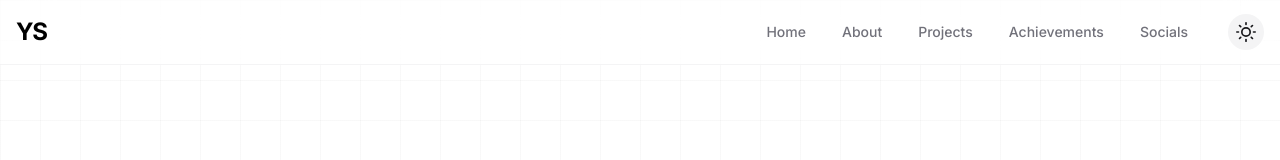
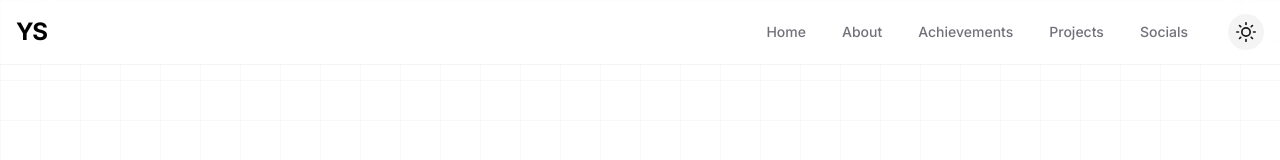
Before and after one commit to Yajush-afk/portfolio-project-yajush, a Next.js app in the folder frontend/: page / in a window 1280 px wide. Shown: the top 160 px of the page. Built offline with nearby package versions, Linux system fonts and the light colour scheme; no server answers.

Commit message:
refactor: reorder 'Projects' and 'Achievements' navigation items in Navbar.

```diff
--- a/frontend/src/components/Navbar.tsx
+++ b/frontend/src/components/Navbar.tsx
@@ -9,8 +9,8 @@ import { cn } from "@/lib/utils";
 const navItems = [
     { name: "Home", path: "/#home" },
     { name: "About", path: "/#about" },
+    { name: "Achievements", path: "/#achievements" },
     { name: "Projects", path: "/#projects" },
-    { name: "Achievements", path: "/#achievements" },
     { name: "Socials", path: "/#socials" },
 ];
 
```
